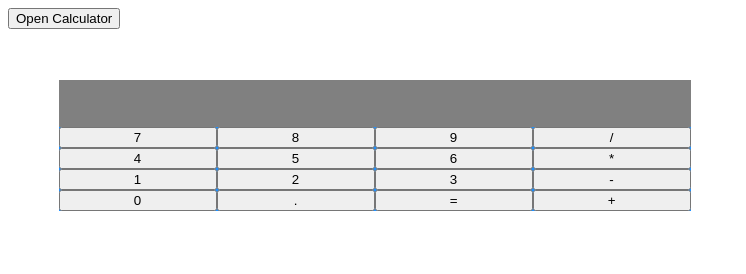
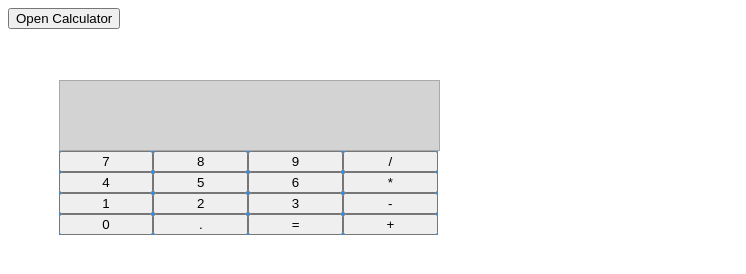
Before and after one commit to tavisca-acharpe/Javascript-Calculator, a plain HTML site: page index.html in a window 1280 px wide. Both pictures are taken after a click on the button "Open Calculator". Shown: the whole page, without its empty margins (0-746 px from the left). Drawn offline with Linux system fonts and the light colour scheme.

Commit message:
small changes color text size etc

```diff
--- a/style.css
+++ b/style.css
@@ -1,22 +1,26 @@
 #Calculator
 {
     display: none;
+
 }
 
 .calculator
 {
     margin: 4%;
-    width: 50%;
-    height: 15%;
+    width: 30%;
+    height: 22%;
 }
 
 .output
 {
+
     width:100%;
     height: 40%;
-    background-color:gray;
-    color: white;
+    background-color:lightgrey;
+    text-align: left;
+    color: black;
     size: 100%;
+    border:1px solid darkgray;
 }
 
 .input
@@ -30,3 +34,9 @@
     width:25%;
     height: 20%;
 }
+
+#answerbox
+{
+    padding-left: 2%;
+    font-size: 30px;
+}
```
